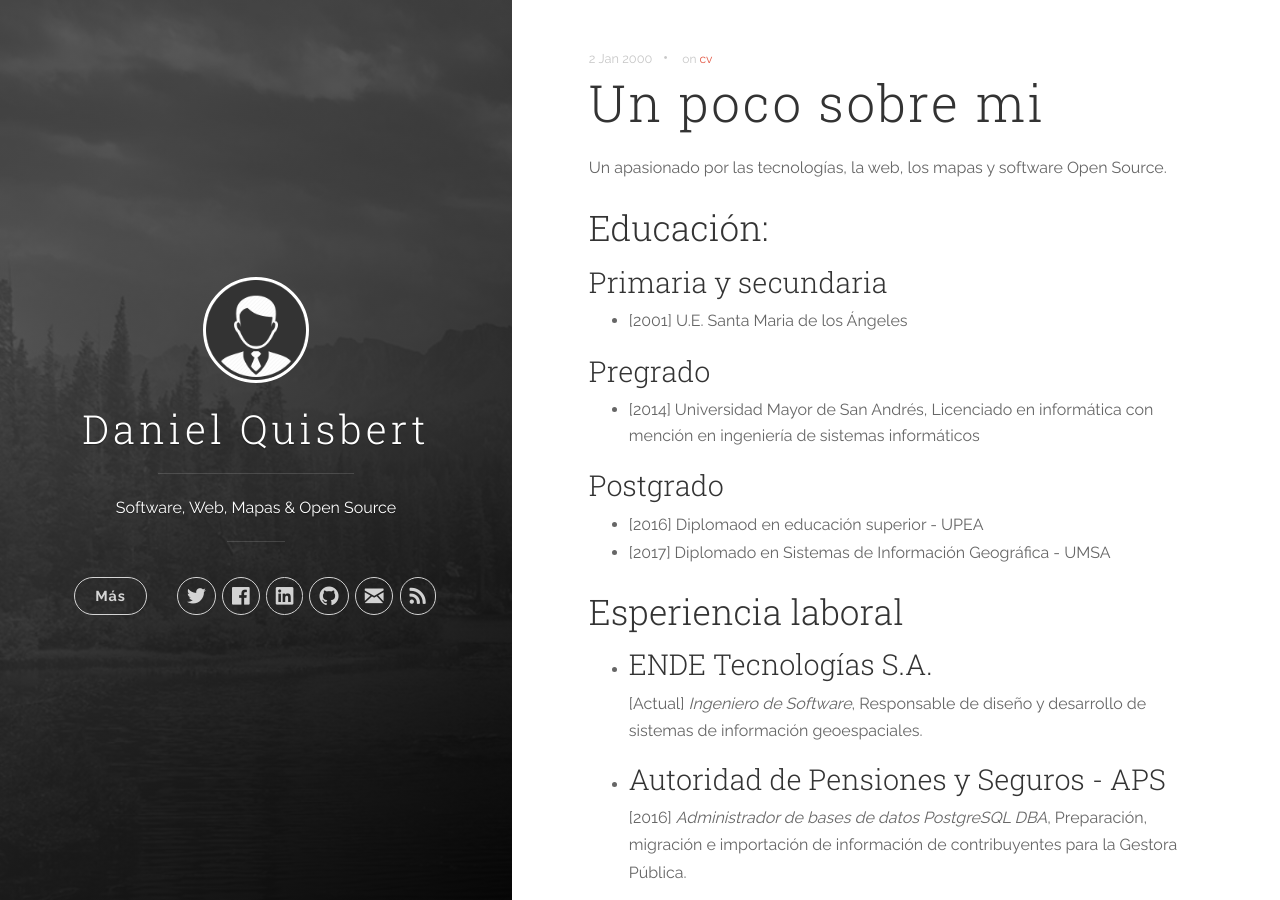
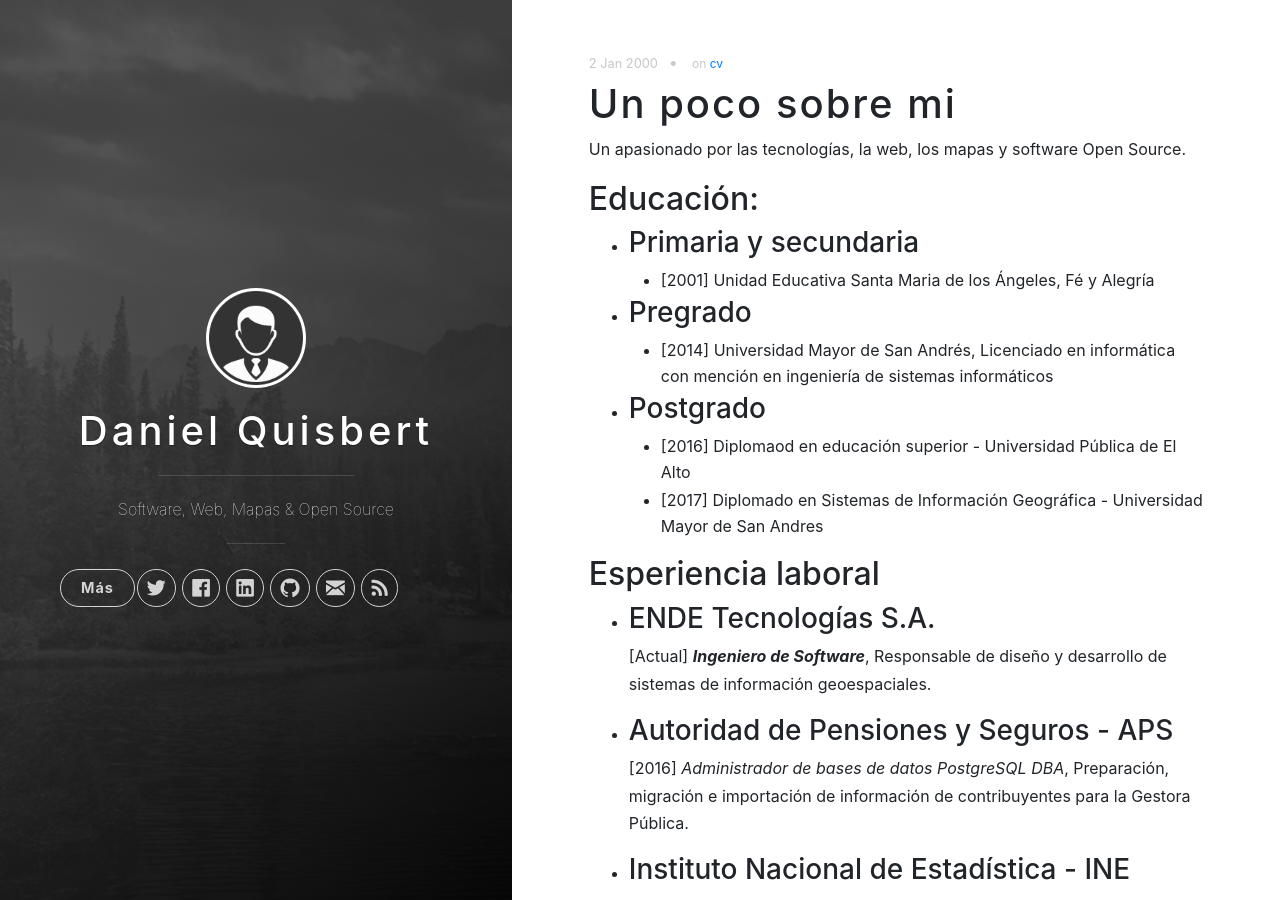
Before and after one commit to danielquisbert/danielquisbert.github.io, a Jekyll site: the page built from _posts/2000-01-02-cv.markdown, in a window 1280 px wide and 900 px high. Built offline with Jekyll 4.4.1, drawn with Linux system fonts in a browser that asks for light colours.

```diff
--- a/_config.yml
+++ b/_config.yml
@@ -8,10 +8,10 @@ baseurl: '/'
 
 author:
   name: 'Daniel Quisbert'
-  email: dquisbert@ge0tic.net
+  email: daniel.quisbert@protonmail.com
   twitter_username: danielquisbertc
   facebook_username: daniel.quisbert
-  github_username:  danielquibert
+  github_username:  danielquisbert
   linkedin_username:  danielquisbert
 
 defaults:
--- a/_includes/head.html
+++ b/_includes/head.html
@@ -51,4 +51,8 @@
   <link rel="stylesheet" href="{{ site.baseurl }}/css/main.css?{{site.time | date: '%s%N'}}">
   <link rel="canonical" href="{% if page.canonical %}{{ page.canonical }}{% else %}{{ page.url | replace:'index.html','' | prepend: site.baseurl | prepend: site.url }}{% endif %}">
   <link rel="alternate" type="application/rss+xml" title="{{ site.title }}" href="{{ site.baseurl }}/feed.xml">
+
+
+  <link rel="stylesheet" href="https://stackpath.bootstrapcdn.com/bootstrap/4.1.3/css/bootstrap.min.css">
+  <script type="text/javascript" src="https://stackpath.bootstrapcdn.com/bootstrap/4.1.3/js/bootstrap.min.js"></script>
 </head>
--- a/_posts/2000-01-01-servicios.markdown
+++ b/_posts/2000-01-01-servicios.markdown
@@ -1,6 +1,6 @@
 ---
 title:  "Servicios"
-date:   2000-01-01 00:00:00
+date:   2000-01-01 01:00:00
 categories: [servicios]
 tags: [servicios]
 ---
@@ -19,7 +19,7 @@ Todos las páginas utilizan diseño responsive para el acceso por cualquier tipo
 Adiconalmente poder enlazar su sitio con las redes sociales y publicitar por medio de estas deres para llegar a más potenciales clientes.
 
 ## Desarrollo e implementación de Sistemas de Información Geográfica
-Entre los rabajos que desarrollé e implementé puedo mencionar:
+Entre los trabajos que desarrollé e implementé puedo mencionar:
 
 - Geoportales.
 - Plataformas de Infraestructura de Datos Espaciales - IDE's.
--- a/_posts/2000-01-02-cv.markdown
+++ b/_posts/2000-01-02-cv.markdown
@@ -5,51 +5,47 @@ categories: [cv]
 tags: [cv]
 ---
 
-
 Un apasionado por las tecnologías, la web, los mapas y software Open Source.
 
 
 ## Educación:
 
-### Primaria y secundaria
+- ### Primaria y secundaria
+	- [2001] Unidad Educativa Santa Maria de los Ángeles, Fé y Alegría
 
-- [2001] U.E. Santa Maria de los Ángeles
+- ### Pregrado
+	- [2014] Universidad Mayor de San Andrés, Licenciado en informática con mención en ingeniería de sistemas informáticos
 
-### Pregrado
-
-- [2014] Universidad Mayor de San Andrés, Licenciado en informática con mención en ingeniería de sistemas informáticos
-
-### Postgrado
-
-- [2016] Diplomaod en educación superior - UPEA
-- [2017] Diplomado en Sistemas de Información Geográfica - UMSA
+- ### Postgrado
+	- [2016] Diplomaod en educación superior - Universidad Pública de El Alto
+	- [2017] Diplomado en Sistemas de Información Geográfica - Universidad Mayor de San Andres
 
 
 ## Esperiencia laboral
 
 - ### ENDE Tecnologías S.A.
-[Actual] *Ingeniero de Software*, Responsable de diseño y desarrollo de sistemas de información geoespaciales.
+[Actual] ***Ingeniero de Software***, Responsable de diseño y desarrollo de sistemas de información geoespaciales.
 
 - ### Autoridad de Pensiones y Seguros - APS
 [2016] *Administrador de bases de datos PostgreSQL DBA*, Preparación, migración e importación de información de contribuyentes para la  Gestora Pública.
 
 - ### Instituto Nacional de Estadística - INE
-[2016] *Especialista de procesamiento de datos*, Respnsable infromático de encuentas e implementación de sistema de gestión de proyectos.
+[2016] ***Especialista de procesamiento de datos***, Respnsable infromático de encuentas e implementación de sistema de gestión de proyectos.
 
 - ### Organización de las Naciones Unidas para la Alimentación y la Agricultura - FAO
-[2016] *Responsable de la plataforma geoespacial GeoFAO*, administración de la plataforma espacial basada en geOrchestra y desarrollo de su sitio web geofao.org.bo
+[2016] ***Responsable de la plataforma geoespacial GeoFAO***, administración de la plataforma espacial basada en geOrchestra y desarrollo de su sitio web geofao.org.bo
 
 - ### CADEB S.A.
-[2015] *Analista de sistemas de información geográfica*, Análisis, diseño y desarrollo de un sistema geoautomatizado de gestión reclamos, compuesto por una central telefónica IVR, un módulo de despacho, módulo de monitoreo en tiempo real y cierre de reclamos desde dispositvos móviles.
+[2015] ***Analista de sistemas de información geográfica***, Análisis, diseño y desarrollo de un sistema geoautomatizado de gestión reclamos, compuesto por una central telefónica IVR, un módulo de despacho, módulo de monitoreo en tiempo real y cierre de reclamos desde dispositvos móviles.
 
 - ### GeoBolivia - Vicepresidencia del Estado Plurinacional de Bolivia
-[2012 - 2014] *Consultor informático*, desde desarrollo de scripts webmapping, hasta la administración de los servicios internos de la plataforma geoespacial geOrchestra.
+[2012 - 2014] ***Consultor informático***, desde desarrollo de scripts webmapping, hasta la administración de los servicios internos de la plataforma geoespacial geOrchestra.
 
 
 ## Ponencias
 
 - ### OSM LATAM 2017 - Lima Perú
-Ponencia *Instalación y configuración del mapa OSM sobre Linux en offline* en la conferencia [OpenStreetMap Latino América][osm-latam]
+Ponencia ***Instalación y configuración del mapa OSM sobre Linux en offline*** en la conferencia [OpenStreetMap Latino América][osm-latam]
 
 
 ## Emprendimientos
```
Also changed, not shown: _posts/2000-01-01-contacto.markdown (added, +17 -0 lines).
